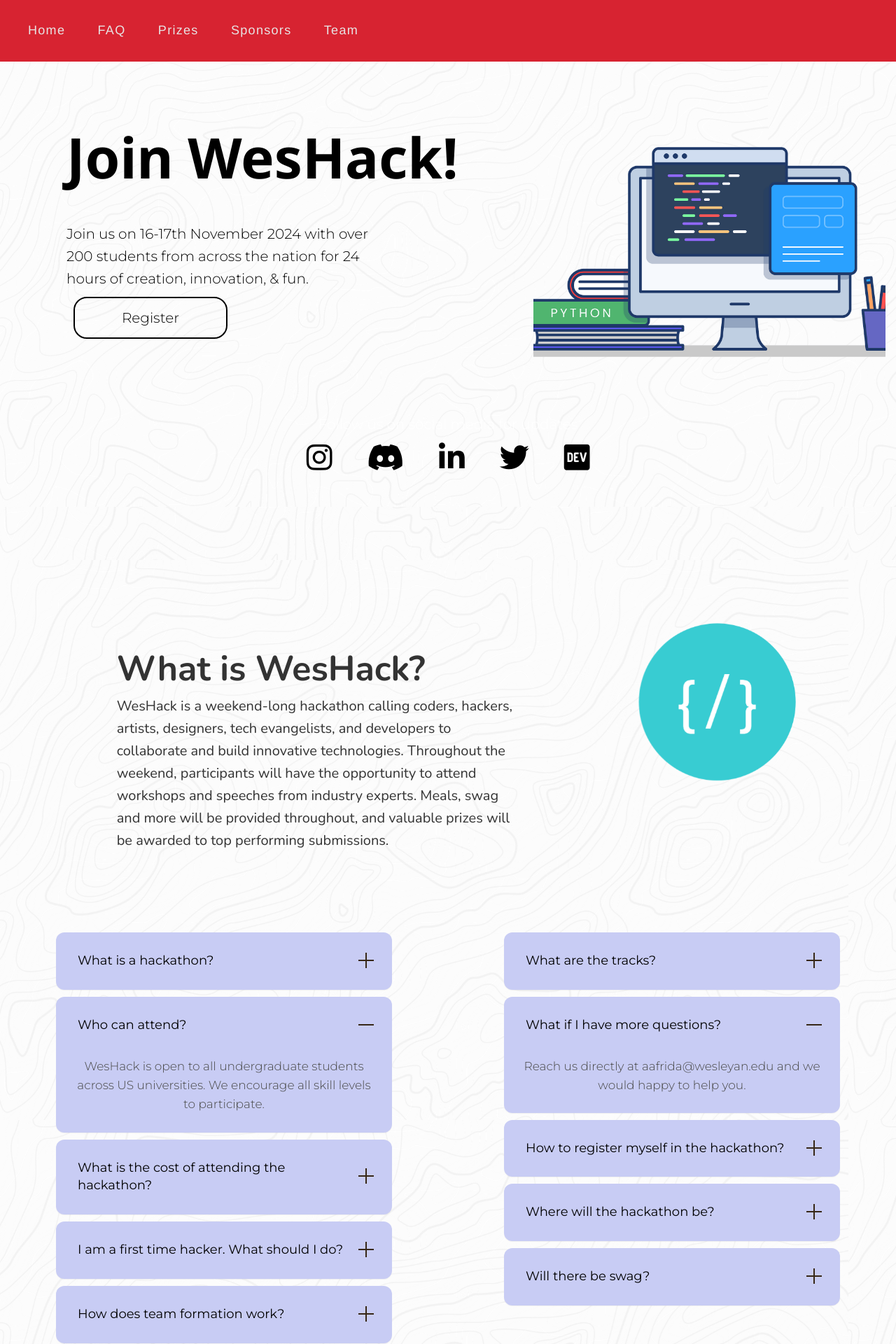
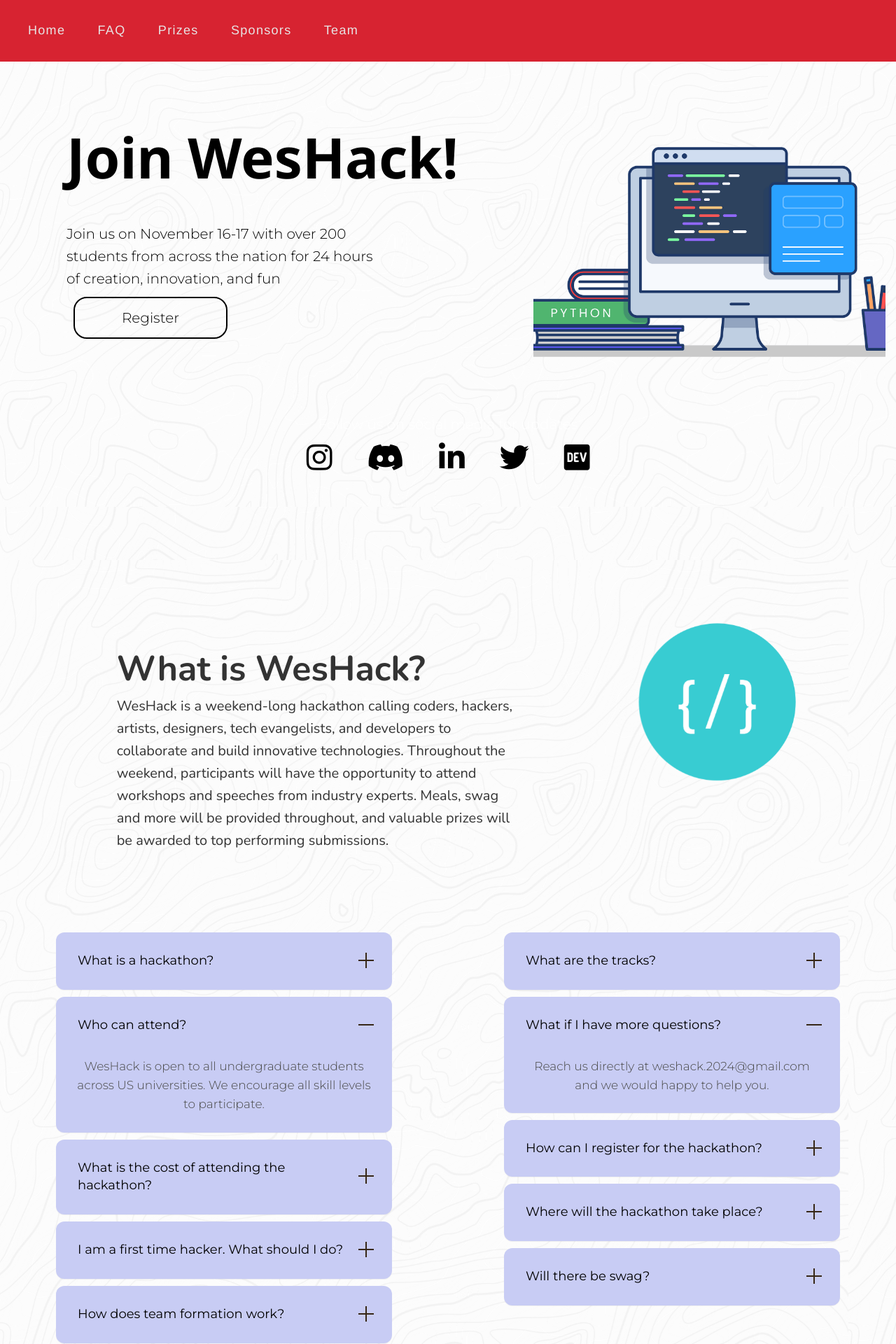
Before and after one commit to ananafrida/weshack-2024, a React (Create React App) app: page / in a window 1280 px wide. Shown: the top 1920 px of the page at 70% size. Built offline with nearby package versions, Linux system fonts and the light colour scheme.

Commit message:
fix faq content

```diff
--- a/src/Module/General.tsx
+++ b/src/Module/General.tsx
@@ -29,7 +29,7 @@ const TOP_SECTION = {
   TITLE: 'Join WesHack!',
   Typed_effect: ['24 hours of creation', 'Win awesome prizes'],
   SHORT_DESCRIPTION:
-    'Join us on 16-17th November 2024 with over 200 students from across the nation for 24 hours of creation, innovation, & fun.',
+    'Join us on November 16-17 with over 200 students from across the nation for 24 hours of creation, innovation, and fun',
   IMG_SRC: boy,
   DISCORD_LINK: '',
   HACKERS_REGISTRATION_FORM_LINK:
@@ -42,8 +42,8 @@ const SOCIALS = {
   linkedin: 'https://www.linkedin.com/company/codewes/mycompany/',
   // twitter: '',
   // devpost: '',
-  email: 'mailto:aafrida@wesleyan.edu',
-  mail: 'aafrida@wesleyan.edu'
+  email: 'mailto:weshack.2024@gmail.com',
+  mail: 'weshack.2024@gmail.com'
 };
 
 const MIDDLE_SECTION = {
@@ -340,12 +340,12 @@ const frequentlyAskedQuestions = [
       {
         label: 'I am a first time hacker. What should I do?',
         content:
-          'No worries, we love to welcome first time hackers and start their hacking journey from a hackathon. We have some awesome workshops and events which will help you get started with hackathon and hacking in general.'
+          'No worries, we love to welcome first time hackers and start their hacking journey. We will have some awesome workshops and events onsite which will help you get started!'
       },
       {
         label: 'How does team formation work?',
         content:
-          "You can form team with upto 4 members. If you don't have a team, there'll be plenty of opportunities for you to meet hackers and form a team!"
+          "You can form a team with up to 4 members. If you don't have a team, there'll be plenty of opportunities for you to meet hackers through discord or onsite to form a team!"
       }
     ],
     [
@@ -356,21 +356,21 @@ const frequentlyAskedQuestions = [
       {
         label: 'What if I have more questions?',
         content:
-          'Reach us directly at aafrida@wesleyan.edu and we would happy to help you.'
+          'Reach us directly at weshack.2024@gmail.com and we would happy to help you.'
       },
       {
-        label: 'How to register myself in the hackathon?',
+        label: 'How can I register for the hackathon?',
         content:(
           <span>
-            All you need is to fill our <a href="https://docs.google.com/forms/d/1AKRo-4xfymMSnDOccwMDC61PIWVjawXmhPnuVIHa0Vg/">form</a>, we will guide you through everything there.
+            All you need is to fill our <a href="https://docs.google.com/forms/d/1AKRo-4xfymMSnDOccwMDC61PIWVjawXmhPnuVIHa0Vg/">form</a>, and we will guide you after that.
           </span>
         )
       },
       {
-        label: 'Where will the hackathon be?',
+        label: 'Where will the hackathon take place?',
         content: (
           <span>
-            'WesHack 2024 will be in-person at <a href="https://maps.app.goo.gl/nLLQfcUfktdD4kyKA">Exley Science Center, Wesleyan University</a>
+            'WesHack 2024 will be in-person at <a href="https://maps.app.goo.gl/nLLQfcUfktdD4kyKA">Exley Science Center, Wesleyan University, Middletown, CT</a>
           </span>
 
         )
```
